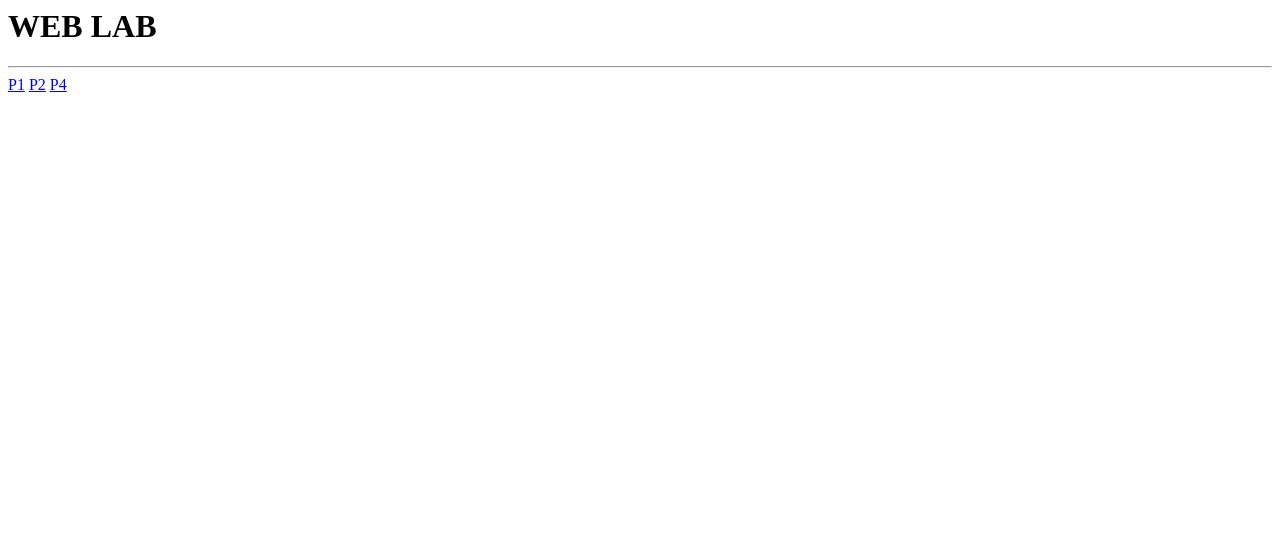
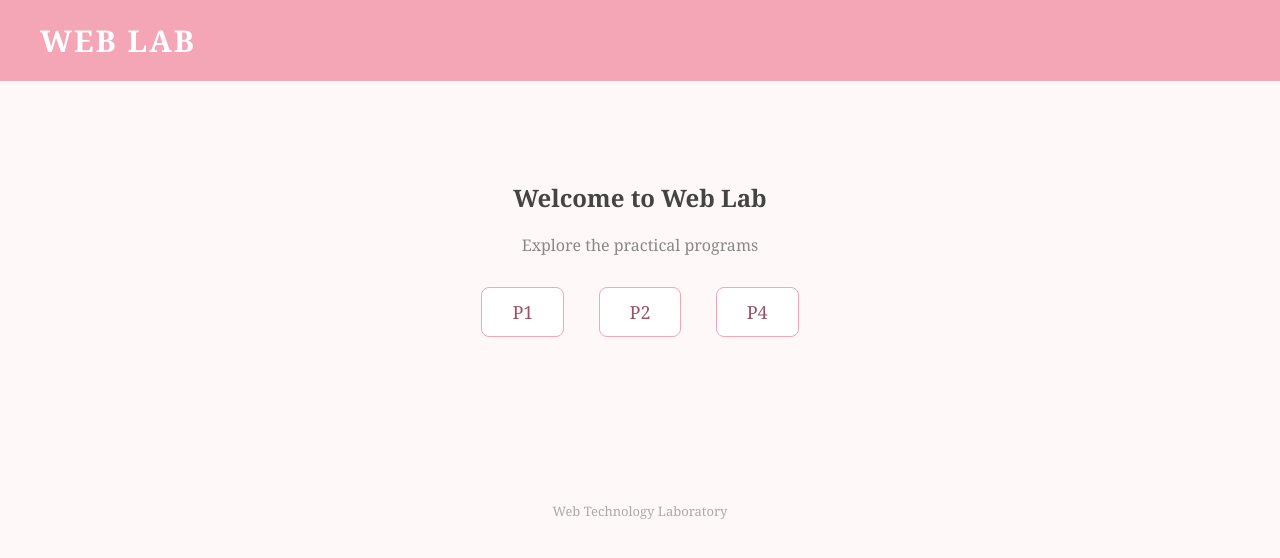
Before and after one commit to Jhanvi0610/WebLab, a plain HTML site: page index.html in a window 1280 px wide. Drawn offline with Linux system fonts and the light colour scheme.

Commit message:
Update index.html

```diff
--- a/index.html
+++ b/index.html
@@ -1,16 +1,89 @@
 <html>
 <head>
     <title>WEB LAB</title>
+
+    <style>
+        body {
+            margin: 0;
+            font-family: Georgia, serif;
+            background-color: #fff8f8;
+            color: #333;
+        }
+
+        header {
+            background-color: #f4a6b7;
+            padding: 20px 40px;
+            color: white;
+        }
+
+        h1 {
+            margin: 0;
+            font-size: 30px;
+            letter-spacing: 2px;
+        }
+
+        .container {
+            text-align: center;
+            margin-top: 100px;
+        }
+
+        h2 {
+            font-size: 24px;
+            color: #444;
+        }
+
+        p {
+            color: #888;
+            font-size: 16px;
+        }
+
+        a {
+            display: inline-block;
+            text-decoration: none;
+            color: #9b5267;
+            background-color: white;
+            padding: 12px 30px;
+            margin: 15px;
+            border: 1px solid #f4a6b7;
+            border-radius: 8px;
+            font-size: 18px;
+        }
+
+        a:hover {
+            background-color: #f4a6b7;
+            color: white;
+        }
+
+        footer {
+            text-align: center;
+            margin-top: 150px;
+            color: #aaa;
+            font-size: 13px;
+        }
+    </style>
 </head>
 
 <body>
+
+    <header>
         <h1>WEB LAB</h1>
-    <hr>
+    </header>
+
+    <div class="container">
+
+        <h2>Welcome to Web Lab</h2>
+
+        <p>Explore the practical programs</p>
 
         <a href="p1.html">P1</a>
         <a href="p2.html">P2</a>
         <a href="p4.xml">P4</a>
-    <br>
+
+    </div>
+
+    <footer>
+        Web Technology Laboratory
+    </footer>
 
 </body>
 </html>
```
Lines whose indentation alone changed are shown as unchanged.
